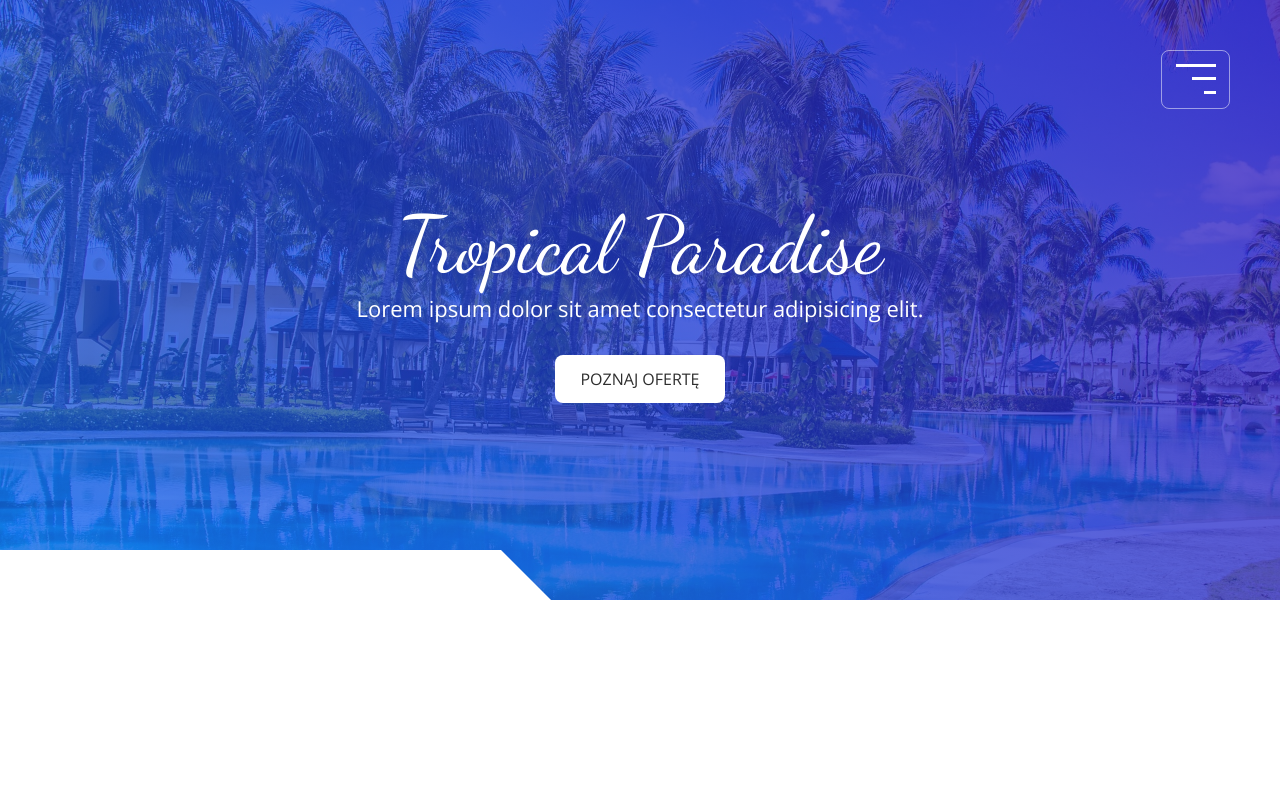
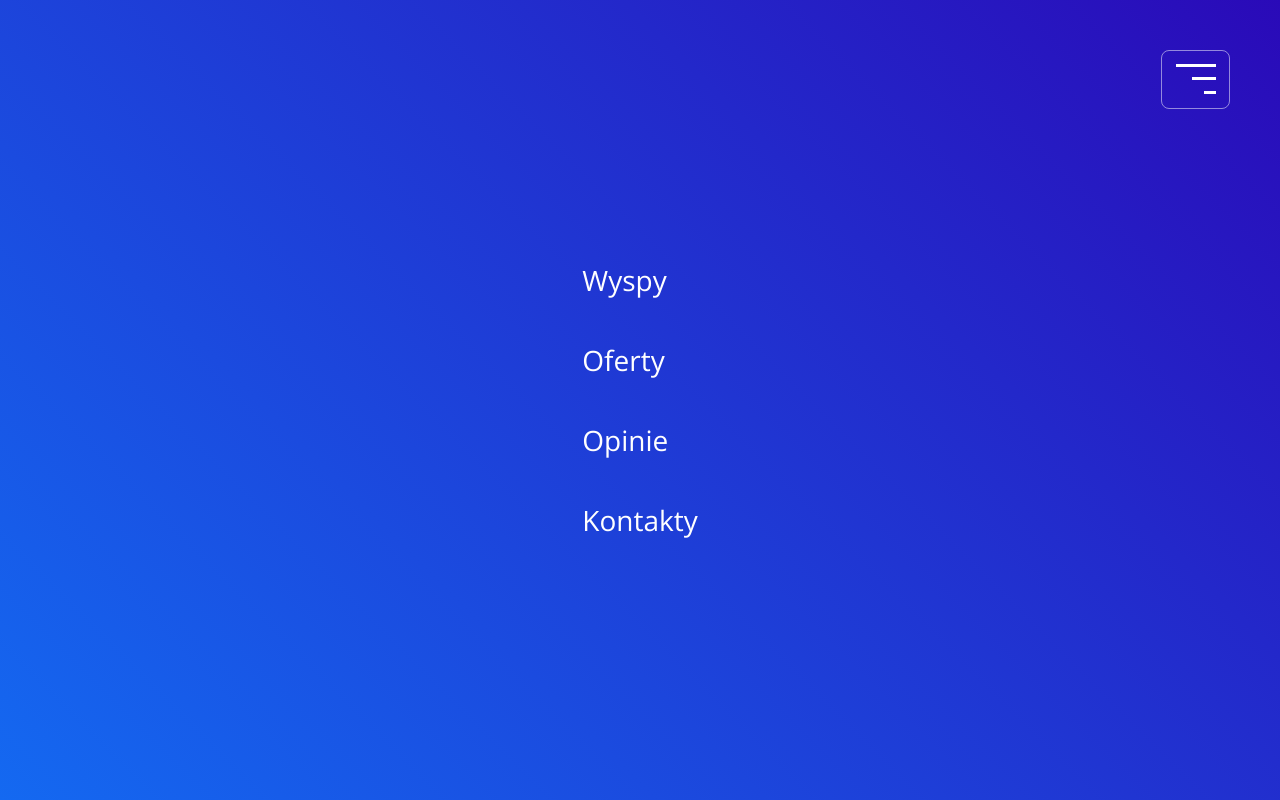
Before and after one commit to Andrzejklim/TropicalParadiseProject, a plain HTML site: page index.html in a window 1280 px wide. Both pictures are taken after a click on the button 1195 px from the left and 79 px from the top of the page. Drawn offline with nearby package versions, Linux system fonts and the light colour scheme.

Commit message:
added, styled and animated nav

```diff
--- a/index.html
+++ b/index.html
@@ -31,7 +31,14 @@
         </div>
     </button>
 
-    <nav class="nav"></nav>
+    <nav class="nav">
+        <div class="nav__items">
+            <a href="#islands" class="nav__item">Wyspy</a>
+            <a href="#offers" class="nav__item">Oferty</a>
+            <a href="#reviews" class="nav__item">Opinie</a>
+            <a href="#contact" class="nav__item">Kontakty</a>
+        </div>
+    </nav>
 
     <header class="header section">
         <h1 class="header__heading">
--- a/js/main.js
+++ b/js/main.js
@@ -0,0 +1,35 @@
+const burgerBtn = document.querySelector(".burger-btn");
+const nav = document.querySelector(".nav");
+const navItems = document.querySelectorAll(".nav__item");
+
+const toggleNav = () => {
+	nav.classList.toggle("nav--active");
+
+	navItems.forEach((element) => {
+		element.addEventListener("click", () => {
+			nav.classList.remove("nav--active");
+		});
+	});
+
+	handleNavItemsAnimation();
+};
+
+const handleNavItemsAnimation = () => {
+	let delayTime = 0.0;
+
+	navItems.forEach((item) => {
+		item.classList.toggle("nav-items-animation");
+		item.style.animationDelay = "." + delayTime + "s";
+		delayTime++;
+	});
+};
+
+navItems.forEach((item) => {
+	item.addEventListener("click", () => {
+        navItems.forEach(item =>{
+            item.classList.remove("nav-items-animation");
+        })
+	});
+});
+
+burgerBtn.addEventListener("click", toggleNav);
--- a/sass/main.scss
+++ b/sass/main.scss
@@ -100,6 +100,63 @@ body {
 	}
 }
 
+.nav {
+	position: fixed;
+	top: 0;
+	display: flex;
+	justify-content: center;
+	align-items: center;
+	height: 100vh;
+	width: 100%;
+	transform: translateX(100%);
+	transition: transform 0.5s cubic-bezier(0.65, 0.05, 0.36, 1);
+	background-image: $blue-gradient-solid;
+	z-index: 100;
+
+	&--active {
+		transform: translateX(0);
+	}
+
+	&__item {
+		position: relative;
+		display: block;
+		margin: 0.5em 0;
+		padding: 0.5em 2em;
+		font-size: 2.8rem;
+		color: $pure-white;
+		text-decoration: none;
+
+		&::before {
+			content: "";
+			position: absolute;
+			top: 0;
+			left: 0;
+			width: 3px;
+			height: 100%;
+			transform: scale(0);
+			background-color: $pure-white;
+			transition: transform 0.3s;
+		}
+
+		&:hover::before {
+			transform: scale(1);
+		}
+	}
+}
+
+.nav-items-animation {
+	animation: navItemsAnimation 1s both;
+}
+
+@keyframes navItemsAnimation {
+	from {
+		transform: translateX(200%);
+	}
+	to {
+		transform: translateX(0);
+	}
+}
+
 // ===============================
 // MEDIA
 // ===============================
```
Also changed, not shown: css/main.css, 1 other file.
